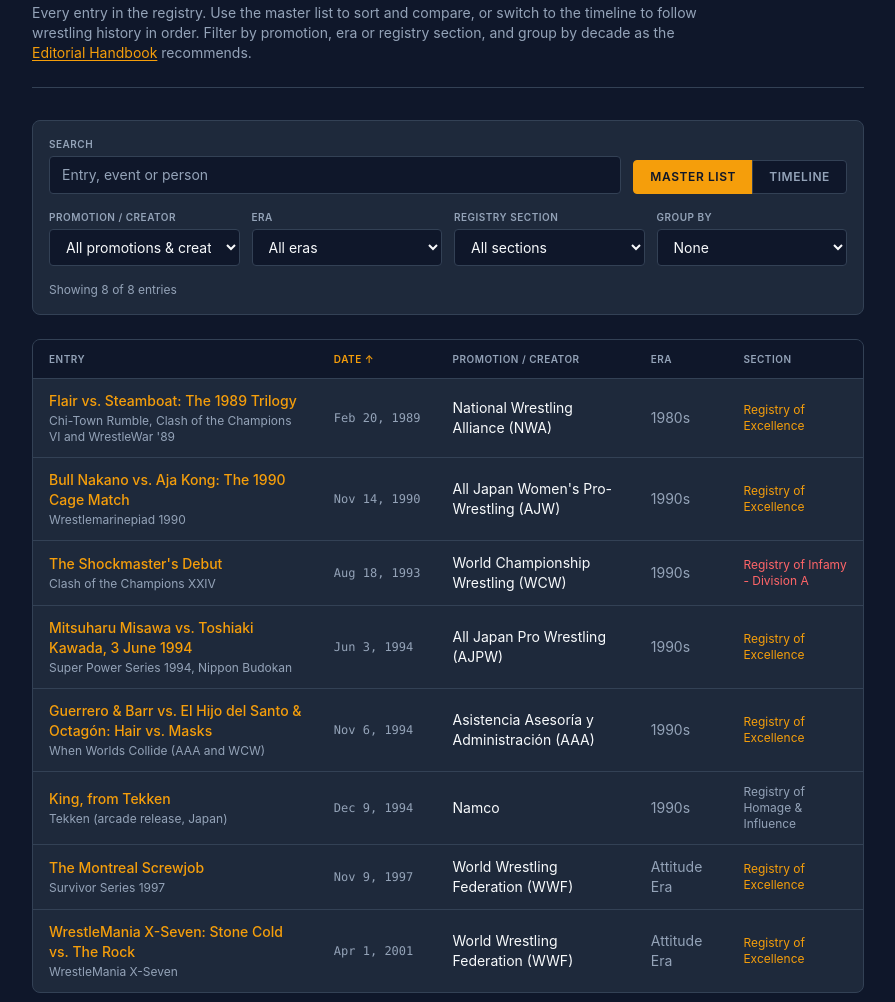
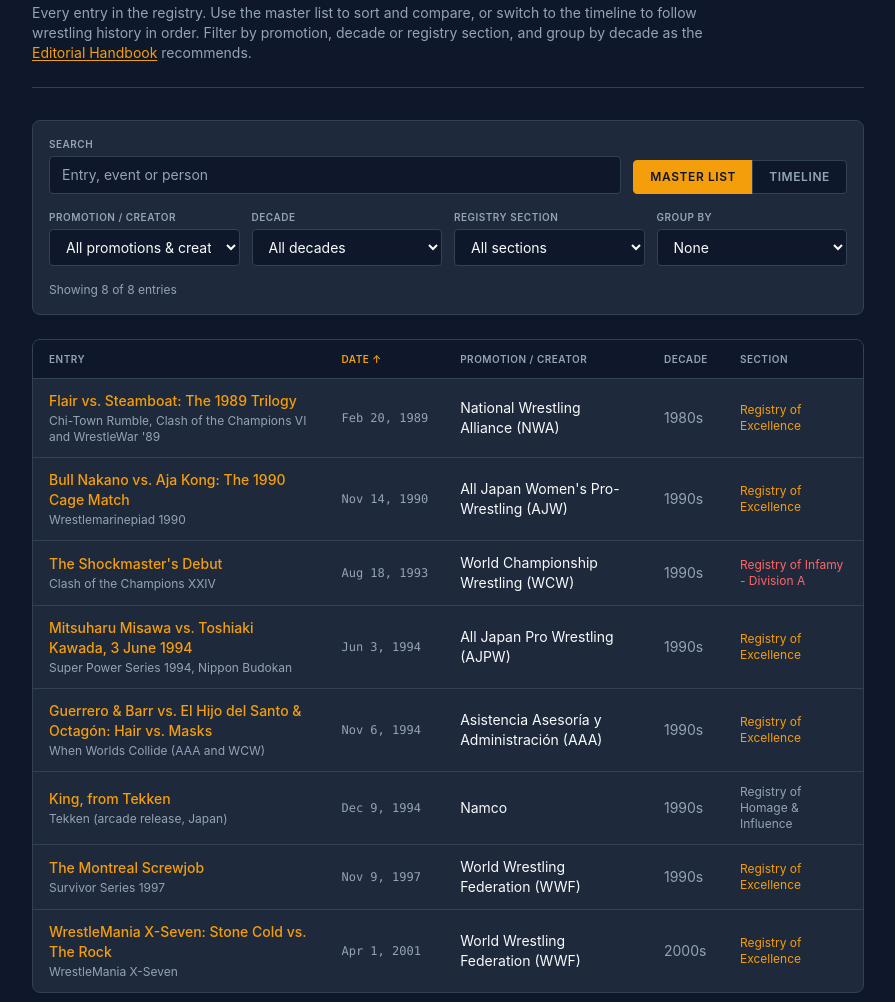
Before and after one commit to AllSeeingOwl/world-wrestling-web, an Astro site: page /world-wrestling-web/directory in a window 1280 px wide. Shown: the part 178-1180 px from the top of the page, without its empty margins (192-1087 px from the left). Built offline with nearby package versions, Linux system fonts and the light colour scheme; Astro itself is replaced by a stand-in of ours.

Commit message:
Use decades for the era field everywhere
The Era filter mixed decades ('1990s') with WWF-specific era names
('Attitude Era'). Following the handbook's rule that decades are the
primary grouping:
- Montreal Screwjob and WrestleMania X-Seven now use '1990s' and '2000s';
  the Attitude Era stays in their text.
- The schema accepts only a decade in 'era', so the filter stays
  consistent; the form's field is now 'Decade' and suggests decades.
- Home and Directory filters are labelled 'Decade'; entries without an
  era fall back to the decade of their date instead of 'Unknown'; the
  Directory's duplicate 'Group by Era' option is removed.
- Handbook, schema.md, the UI guide and the example entry updated, and
  an end-to-end test covers the decade rule.

Co-Authored-By: Claude Opus 5.5 <noreply@anthropic.com>
Claude-Session: https://claude.ai/code/session_01Dxy1LLY7XbpnaQ3NnCDjEz

```diff
--- a/data/registry-entries.csv
+++ b/data/registry-entries.csv
@@ -5,5 +5,5 @@ the-shockmaster-debut,https://allseeingowl.github.io/world-wrestling-web/the-sho
 misawa-vs-kawada-1994,https://allseeingowl.github.io/world-wrestling-web/misawa-vs-kawada-1994/,"Mitsuharu Misawa vs. Toshiaki Kawada, 3 June 1994",1994-06-03,,All Japan Pro Wrestling (AJPW),"Super Power Series 1994, Nippon Budokan",1990s,Registry of Excellence,Aesthetic Significance,Mitsuharu Misawa; Toshiaki Kawada,"A 35-minute Triple Crown defence at the Nippon Budokan that became the benchmark for the escalating, near-fall-driven style of 1990s All Japan Pro Wrestling.","AJPW Super Power Series broadcast, Nippon Budokan, Tokyo, 3 June 1994; Cagematch match database; contemporary and retrospective reviews (F4W Online, Fightful)","Built on years of shared history between former partners, this match became the reference point for the ""King's Road"" style and is still cited as one of the greatest matches ever wrestled.",,F4W Online: Daily Pro Wrestling History (06/03) (https://www.f4wonline.com/news/other-wrestling/daily-pro-wrestling-history-all-time-classic-misawa-vs-kawada-match); Mitsuharu Misawa (Wikipedia) (https://en.wikipedia.org/wiki/Mitsuharu_Misawa)
 when-worlds-collide-hair-vs-masks-1994,https://allseeingowl.github.io/world-wrestling-web/when-worlds-collide-hair-vs-masks-1994/,Guerrero & Barr vs. El Hijo del Santo & Octagón: Hair vs. Masks,1994-11-06,,Asistencia Asesoría y Administración (AAA),When Worlds Collide (AAA and WCW),1990s,Registry of Excellence,Aesthetic Significance,Eddie Guerrero; Art Barr; El Hijo del Santo; Octagón,A two-out-of-three-falls lucha de apuestas at When Worlds Collide that introduced many American viewers to the drama of lucha libre.,"AAA/WCW When Worlds Collide pay-per-view broadcast, Los Angeles Memorial Sports Arena, 6 November 1994; Cagematch match database; Pro Wrestling Torch and F4W Online retrospectives","Shown on American pay-per-view, this hair-versus-masks match brought lucha libre storytelling to a new audience and became the defining match of Los Gringos Locos.",,AAA When Worlds Collide (Wikipedia) (https://en.wikipedia.org/wiki/AAA_When_Worlds_Collide); Pro Wrestling Torch: Nov. 6 in history (https://www.pwtorch.com/artman2/publish/Torch_Today_2/article_74386.shtml)
 king-tekken,https://allseeingowl.github.io/world-wrestling-web/king-tekken/,"King, from Tekken",1994-12-09,,Namco,"Tekken (arcade release, Japan)",1990s,Registry of Homage & Influence,Homage & Influence,Seiichi Ishii (character designer); Tiger Mask (referenced); Fray Tormenta (referenced),"A jaguar-masked wrestler in Namco's Tekken whose look, moves and backstory pay direct homage to professional wrestling and lucha libre.","Tekken arcade game (Namco, Japanese release 9 December 1994); King (Tekken) and Tekken (video game) on Wikipedia; Tekkenpedia","King brought a masked professional wrestler into one of the most successful fighting-game series, carrying wrestling's look and holds to a worldwide gaming audience for three decades.",,King (Tekken) (Wikipedia) (https://en.wikipedia.org/wiki/King_(Tekken)); Tekken (video game) (Wikipedia) (https://en.wikipedia.org/wiki/Tekken_(video_game))
-montreal-screwjob,https://allseeingowl.github.io/world-wrestling-web/montreal-screwjob/,The Montreal Screwjob,1997-11-09,,World Wrestling Federation (WWF),Survivor Series 1997,Attitude Era,Registry of Excellence,Historical Significance,Bret Hart; Shawn Michaels; Vince McMahon,"The infamous real-life double-cross of Bret Hart by Vince McMahon at Survivor Series 1997, forever altering the landscape of professional wrestling.","WWF Survivor Series 1997 pay-per-view broadcast, Molson Centre, Montreal; Wrestling Observer Newsletter (November 17, 1997); Bret Hart, Hitman (2007); Wrestling with Shadows (1998)","Vince McMahon's secret order to end the match against his champion's will became the most notorious finish in wrestling history, and its fallout gave rise to the Mr. McMahon character at the centre of the Attitude Era.",,
-wrestlemania-17-main-event,https://allseeingowl.github.io/world-wrestling-web/wrestlemania-17-main-event/,WrestleMania X-Seven: Stone Cold vs. The Rock,2001-04-01,,World Wrestling Federation (WWF),WrestleMania X-Seven,Attitude Era,Registry of Excellence,Historical Significance,Stone Cold Steve Austin; The Rock; Vince McMahon,The main event of WrestleMania X-Seven marking the end of the Attitude Era.,"WWF WrestleMania X-Seven pay-per-view broadcast, Reliant Astrodome, Houston, Texas","Stone Cold Steve Austin's heel turn alongside Mr. McMahon in the main event closed the Attitude Era's defining rivalry, days after the WWF's purchase of WCW.",,
+montreal-screwjob,https://allseeingowl.github.io/world-wrestling-web/montreal-screwjob/,The Montreal Screwjob,1997-11-09,,World Wrestling Federation (WWF),Survivor Series 1997,1990s,Registry of Excellence,Historical Significance,Bret Hart; Shawn Michaels; Vince McMahon,"The infamous real-life double-cross of Bret Hart by Vince McMahon at Survivor Series 1997, forever altering the landscape of professional wrestling.","WWF Survivor Series 1997 pay-per-view broadcast, Molson Centre, Montreal; Wrestling Observer Newsletter (November 17, 1997); Bret Hart, Hitman (2007); Wrestling with Shadows (1998)","Vince McMahon's secret order to end the match against his champion's will became the most notorious finish in wrestling history, and its fallout gave rise to the Mr. McMahon character at the centre of the Attitude Era.",,
+wrestlemania-17-main-event,https://allseeingowl.github.io/world-wrestling-web/wrestlemania-17-main-event/,WrestleMania X-Seven: Stone Cold vs. The Rock,2001-04-01,,World Wrestling Federation (WWF),WrestleMania X-Seven,2000s,Registry of Excellence,Historical Significance,Stone Cold Steve Austin; The Rock; Vince McMahon,The main event of WrestleMania X-Seven marking the end of the Attitude Era.,"WWF WrestleMania X-Seven pay-per-view broadcast, Reliant Astrodome, Houston, Texas","Stone Cold Steve Austin's heel turn alongside Mr. McMahon in the main event closed the Attitude Era's defining rivalry, days after the WWF's purchase of WCW.",,
--- a/example-wrestling-entry.md
+++ b/example-wrestling-entry.md
@@ -9,7 +9,7 @@ wrestlers_involved:
   - 'Shawn Michaels'
   - 'Vince McMahon'
 event_name: 'Survivor Series 1997'
-era: 'Attitude Era'
+era: '1990s'
 description: 'The infamous real-life double-cross of Bret Hart by Vince McMahon at Survivor Series 1997, forever altering the landscape of professional wrestling.'
 ---
 
--- a/schema.md
+++ b/schema.md
@@ -4,24 +4,25 @@ This document defines the frontmatter data structure required for wrestling cont
 
 ## Frontmatter Fields
 
-| Field                | Type   | Required | Description                                                           | Example                                                                     |
-| -------------------- | ------ | -------- | --------------------------------------------------------------------- | --------------------------------------------------------------------------- |
-| `title`              | string | Yes      | Entry title                                                           | WrestleMania X-Seven: Stone Cold vs. The Rock                               |
-| `date`               | string | Yes      | Date of event (must be YYYY-MM-DD format)                             | 2001-04-01                                                                  |
-| `promotion`          | string | Yes      | Promotion, or the creator of a work from outside wrestling            | WWE                                                                         |
-| `significance`       | string | Yes      | Why this moment matters                                               | Historical Significance                                                     |
-| `registry_section`   | string | Yes      | Category/classification                                               | Registry of Excellence                                                      |
-| `wrestlers_involved` | array  | Yes      | Key people: wrestlers, plus owners, referees or creators              | ["Stone Cold Steve Austin", "The Rock"]                                     |
-| `event_name`         | string | No       | Name of the event/show (if applicable)                                | WrestleMania X-Seven                                                        |
-| `era`                | string | No       | Decade or wrestling era (Attitude Era, Ruthless Aggression Era, etc.) | Attitude Era                                                                |
-| `description`        | string | Yes      | Short summary                                                         | The main event of WrestleMania X-Seven marking the end of the Attitude Era. |
-| `source_material`    | string | No       | Where the information comes from (broadcast, database, interview)     | WWF WrestleMania X-Seven pay-per-view broadcast                             |
-| `air_date`           | string | No       | Broadcast date (YYYY-MM-DD) if the event was taped before it aired    | 1999-01-04                                                                  |
-| `context_statement`  | string | No       | One sentence on why this moment is historically significant           | This match closed the Attitude Era's defining rivalry.                      |
+| Field                | Type   | Required | Description                                                        | Example                                                                     |
+| -------------------- | ------ | -------- | ------------------------------------------------------------------ | --------------------------------------------------------------------------- |
+| `title`              | string | Yes      | Entry title                                                        | WrestleMania X-Seven: Stone Cold vs. The Rock                               |
+| `date`               | string | Yes      | Date of event (must be YYYY-MM-DD format)                          | 2001-04-01                                                                  |
+| `promotion`          | string | Yes      | Promotion, or the creator of a work from outside wrestling         | WWE                                                                         |
+| `significance`       | string | Yes      | Why this moment matters                                            | Historical Significance                                                     |
+| `registry_section`   | string | Yes      | Category/classification                                            | Registry of Excellence                                                      |
+| `wrestlers_involved` | array  | Yes      | Key people: wrestlers, plus owners, referees or creators           | ["Stone Cold Steve Austin", "The Rock"]                                     |
+| `event_name`         | string | No       | Name of the event/show (if applicable)                             | WrestleMania X-Seven                                                        |
+| `era`                | string | No       | Decade, in the form `1990s`                                        | 2000s                                                                       |
+| `description`        | string | Yes      | Short summary                                                      | The main event of WrestleMania X-Seven marking the end of the Attitude Era. |
+| `source_material`    | string | No       | Where the information comes from (broadcast, database, interview)  | WWF WrestleMania X-Seven pay-per-view broadcast                             |
+| `air_date`           | string | No       | Broadcast date (YYYY-MM-DD) if the event was taped before it aired | 1999-01-04                                                                  |
+| `context_statement`  | string | No       | One sentence on why this moment is historically significant        | This match closed the Attitude Era's defining rivalry.                      |
 
 ## Validation Rules
 
 - **`date`**: Must be a valid date string in `YYYY-MM-DD` format.
+- **`era`**: If given, must be a decade such as `1980s` or `2010s`. Named eras (the Attitude Era, the Monday Night Wars) belong in the article text, because they differ by promotion and country.
 - **`promotion`**: The wrestling promotion (e.g., WWE, WWF, WCW, ECW, NWA, NJPW, AJPW, ROH, TNA/Impact, AEW). For Homage & Influence entries and other media, the creator instead: the studio, publisher, network, channel or outlet (e.g., Namco). The field keeps the name `promotion` so existing entries still build.
 - **`significance`**: Must be one of the following:
   - Cultural Significance
--- a/src/components/ArticleCard.jsx
+++ b/src/components/ArticleCard.jsx
@@ -33,7 +33,7 @@ const ArticleCard = ({ article }) => {
       <div className="text-xs font-mono text-registry-textMuted mb-4 flex flex-col gap-1">
         <span>
           <time dateTime={article.date}>{formattedDate}</time>
-          {article.era && article.era !== 'Unknown' && ` • ${article.era}`}
+          {article.era && ` • ${article.era}`}
           {` • ${article.significance}`}
         </span>
         <span>
--- a/src/components/ContributeForm.jsx
+++ b/src/components/ContributeForm.jsx
@@ -518,9 +518,9 @@ export default function ContributeForm({
             </Field>
             <Field
               id={fieldId('era')}
-              label="Era"
+              label="Decade"
               error={errors.era}
-              hint="e.g. 'Attitude Era', 'Monday Night Wars'."
+              hint="e.g. '1990s'. Mention named eras, like the Attitude Era, in the article."
             >
               <input type="text" list="contribute-eras" className={inputClass} {...bind('era')} />
             </Field>
--- a/src/components/DirectoryView.jsx
+++ b/src/components/DirectoryView.jsx
@@ -2,14 +2,13 @@ import React, { useMemo, useState, useEffect } from 'react';
 
 // Adapted from Fic-His-Arch's DirectoryView: a sortable master list plus a
 // chronological timeline, with grouping and filters tuned for the wrestling
-// registry (decade, era, promotion, registry section).
+// registry (decade, promotion, registry section).
 
 const collator = new Intl.Collator('en', { numeric: true, sensitivity: 'base' });
 
 const GROUP_OPTIONS = [
   { value: 'none', label: 'None' },
   { value: 'decade', label: 'Decade' },
-  { value: 'era', label: 'Era' },
   { value: 'promotion', label: 'Promotion / creator' },
   { value: 'registry_section', label: 'Registry Section' },
 ];
@@ -19,7 +18,7 @@ const COLUMNS = [
   { field: 'date', label: 'Date' },
   // On phones the promotion moves under the entry title, so the table fits without scrolling.
   { field: 'promotion', label: 'Promotion / creator', className: 'hidden sm:table-cell' },
-  { field: 'era', label: 'Era', className: 'hidden md:table-cell' },
+  { field: 'era', label: 'Decade', className: 'hidden md:table-cell' },
   { field: 'registry_section', label: 'Section', className: 'hidden lg:table-cell' },
 ];
 
@@ -250,11 +249,11 @@ export default function DirectoryView({ entries = [] }) {
             />
             <SelectControl
               id="directory-era"
-              label="Era"
+              label="Decade"
               value={era}
               onChange={setEra}
               options={[
-                { value: 'all', label: 'All eras' },
+                { value: 'all', label: 'All decades' },
                 ...filterOptions.eras.map((v) => ({ value: v, label: v })),
               ]}
             />
--- a/src/content/archive/montreal-screwjob.md
+++ b/src/content/archive/montreal-screwjob.md
@@ -9,7 +9,7 @@ wrestlers_involved:
   - 'Shawn Michaels'
   - 'Vince McMahon'
 event_name: 'Survivor Series 1997'
-era: 'Attitude Era'
+era: '1990s'
 description: 'The infamous real-life double-cross of Bret Hart by Vince McMahon at Survivor Series 1997, forever altering the landscape of professional wrestling.'
 source_material: 'WWF Survivor Series 1997 pay-per-view broadcast, Molson Centre, Montreal; Wrestling Observer Newsletter (November 17, 1997); Bret Hart, Hitman (2007); Wrestling with Shadows (1998)'
 context_statement: "Vince McMahon's secret order to end the match against his champion's will became the most notorious finish in wrestling history, and its fallout gave rise to the Mr. McMahon character at the centre of the Attitude Era."
--- a/src/content/archive/wrestlemania-17-main-event.md
+++ b/src/content/archive/wrestlemania-17-main-event.md
@@ -5,7 +5,7 @@ promotion: 'World Wrestling Federation (WWF)'
 significance: 'Historical Significance'
 registry_section: 'Registry of Excellence'
 event_name: 'WrestleMania X-Seven'
-era: 'Attitude Era'
+era: '2000s'
 wrestlers_involved:
   - 'Stone Cold Steve Austin'
   - 'The Rock'
--- a/src/pages/contribute.astro
+++ b/src/pages/contribute.astro
@@ -15,7 +15,7 @@ const existingSlugs = [
 ];
 
 // Suggestions: names already in use (so filters group entries together),
-// plus the promotions and eras named in the Editorial Handbook.
+// plus the promotions named in the Editorial Handbook and every decade of televised wrestling.
 const unique = (values: (string | undefined)[]) =>
   [...new Set(values.filter((v): v is string => Boolean(v)))].sort((a, b) => a.localeCompare(b));
 const promotions = unique([
@@ -32,10 +32,7 @@ const promotions = unique([
 ]);
 const eras = unique([
   ...entries.map((e) => e.data.era),
-  'The Golden Era',
-  'The Monday Night Wars',
-  'Attitude Era',
-  'Ruthless Aggression Era',
+  ...['1940s', '1950s', '1960s', '1970s', '1980s', '1990s', '2000s', '2010s', '2020s'],
 ]);
 ---
 
--- a/src/pages/directory.astro
+++ b/src/pages/directory.astro
@@ -3,6 +3,7 @@ import Layout from '../layouts/Layout.astro';
 import DirectoryView from '../components/DirectoryView.jsx';
 import { getCollection } from 'astro:content';
 import { resolvePath } from '../utils/paths.js';
+import { entryDecade } from '../utils/decade.js';
 
 const archiveEntries = await getCollection('archive');
 
@@ -13,7 +14,7 @@ const entries = archiveEntries.map((entry) => ({
   title: entry.data.title,
   date: entry.data.date,
   promotion: entry.data.promotion,
-  era: entry.data.era,
+  era: entryDecade(entry.data),
   event_name: entry.data.event_name,
   registry_section: entry.data.registry_section,
   description: entry.data.description,
@@ -26,7 +27,7 @@ const entries = archiveEntries.map((entry) => ({
     <h1 class="font-bold text-2xl mb-2 text-registry-text">Directory &amp; Timeline</h1>
     <p class="text-sm text-registry-textMuted max-w-2xl">
       Every entry in the registry. Use the master list to sort and compare, or switch to the
-      timeline to follow wrestling history in order. Filter by promotion, era or registry section,
+      timeline to follow wrestling history in order. Filter by promotion, decade or registry section,
       and group by decade as the <a
         href={resolvePath('/handbook')}
         class="text-registry-gold underline underline-offset-2 hover:text-registry-goldHover focus:outline-none focus-visible:ring-2 focus-visible:ring-registry-gold rounded"
--- a/src/pages/index.astro
+++ b/src/pages/index.astro
@@ -4,6 +4,7 @@ import ArticleCard from '../components/ArticleCard.jsx';
 import { getCollection } from 'astro:content';
 import { resolvePath } from '../utils/paths.js';
 import { REGISTRY_SECTIONS } from '../schema/archive';
+import { entryDecade } from '../utils/decade.js';
 
 const allArchiveEntries = await getCollection('archive');
 
@@ -12,7 +13,7 @@ const articles = allArchiveEntries.map(entry => ({
   title: entry.data.title,
   date: entry.data.date,
   promotion: entry.data.promotion,
-  era: entry.data.era || 'Unknown',
+  era: entryDecade(entry.data),
   significance: entry.data.significance,
   registry_section: entry.data.registry_section,
   event_name: entry.data.event_name,
@@ -65,13 +66,12 @@ const sections = REGISTRY_SECTIONS.map((value) => ({
     </div>
 
     <div class="flex flex-col gap-1 w-full md:w-auto">
-      <label for="era-filter" class="text-xs font-semibold text-registry-textMuted uppercase">Era</label>
+      <label for="era-filter" class="text-xs font-semibold text-registry-textMuted uppercase">Decade</label>
       <select
         id="era-filter"
         class="bg-registry-background border border-registry-border text-registry-text text-sm rounded focus:ring-registry-gold focus:border-registry-gold block w-full p-2"
-        aria-label="Filter by era"
       >
-        <option value="all">All Eras</option>
+        <option value="all">All Decades</option>
         {eras.map((era) => (
           <option value={era}>{era}</option>
         ))}
--- a/src/schema/archive.ts
+++ b/src/schema/archive.ts
@@ -50,7 +50,12 @@ export const archiveSchema = z.object({
   registry_section: z.enum(REGISTRY_SECTIONS),
   wrestlers_involved: z.array(z.string()).optional(),
   event_name: z.string().optional(),
-  era: z.string().optional(),
+  // The decade, e.g. '1990s'. Named eras (the Attitude Era, the joshi boom) differ by promotion
+  // and country, so they belong in the article; see wrestling_handbook.md, section 3.
+  era: z
+    .string()
+    .regex(/^\d{3}0s$/, { message: "Use a decade, like '1990s'" })
+    .optional(),
   description: z.string().optional(),
   image_url: safeUrlSchema.optional(),
   // Citation fields (see wrestling_handbook.md, section 4)
--- /dev/null
+++ b/src/utils/decade.js
@@ -0,0 +1,7 @@
+// The decade an entry belongs to: its `era` field if set (always a decade, e.g. '1990s'),
+// otherwise the decade of its date. Used by the Home and Directory filters.
+export function entryDecade({ era, date }) {
+  if (era) return era;
+  const match = /^(\d{3})\d/.exec(date || '');
+  return match ? `${match[1]}0s` : 'Undated';
+}
```
Also changed, not shown: e2e/contribute.spec.ts (+11 -0 lines), theme_and_ui_components.md (+1 -1 lines), wrestling_handbook.md (+1 -1 lines).
